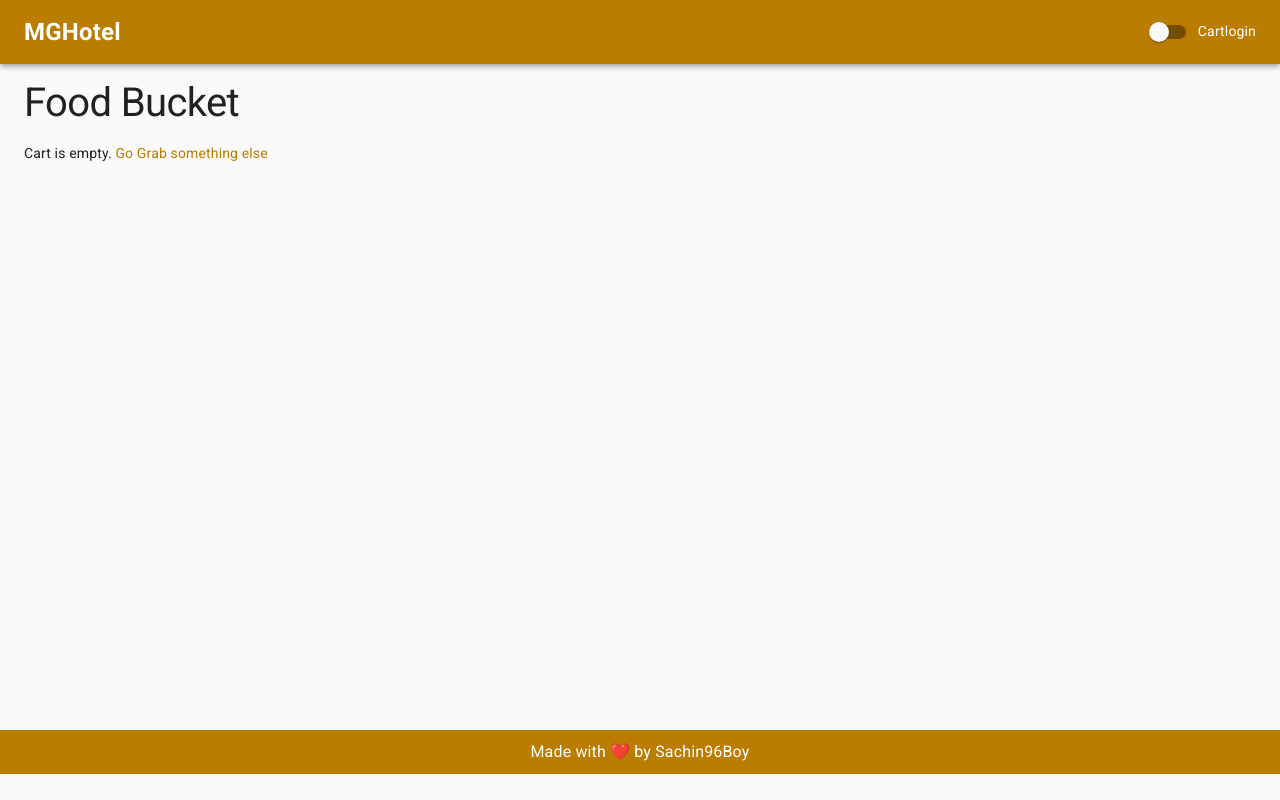
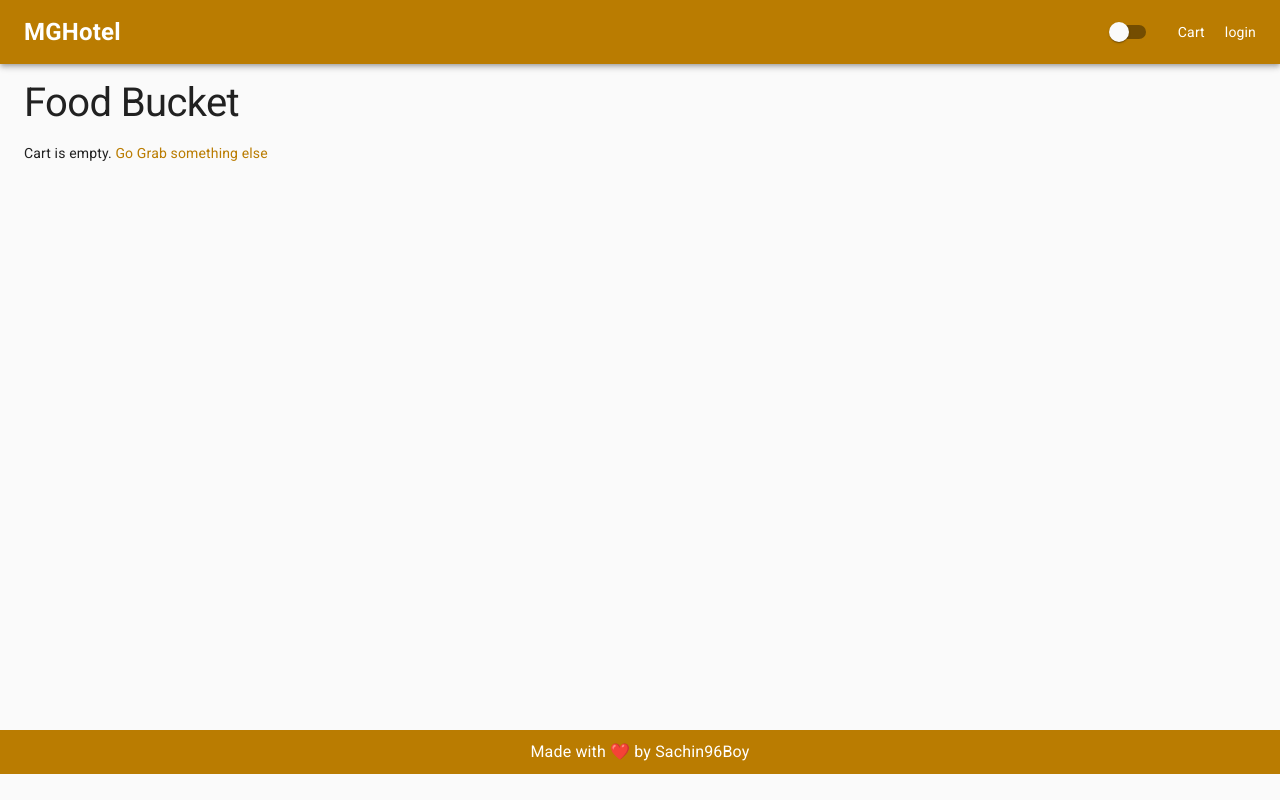
Before and after one commit to sachin96Boy/mghotel, a Next.js app: page /cart in a window 1280 px wide. Built offline with nearby package versions, Linux system fonts and the light colour scheme.

Commit message:
update: spacing adjusted in navbar right section

```diff
--- a/components/Layout.js
+++ b/components/Layout.js
@@ -66,7 +66,14 @@ function Layout({ title, description, children }) {
               </MatLink>
             </Link>
             <div className={classes.grow} />
-            <div>
+            <div
+              style={{
+                gap: "20px",
+                display: "flex",
+                alignItems: "center",
+
+              }}
+            >
               <Switch
                 checked={darkMode}
                 onChange={darkModeChangeHandler}
@@ -74,7 +81,12 @@ function Layout({ title, description, children }) {
               <Link href="/cart" passHref>
                 <MatLink>
                   {cart.cartItems.length > 0 ? (
-                    <Badge color="secondary" badgeContent={cart.cartItems.length}>Cart</Badge>
+                    <Badge
+                      color="secondary"
+                      badgeContent={cart.cartItems.length}
+                    >
+                      Cart
+                    </Badge>
                   ) : (
                     "Cart"
                   )}
```
